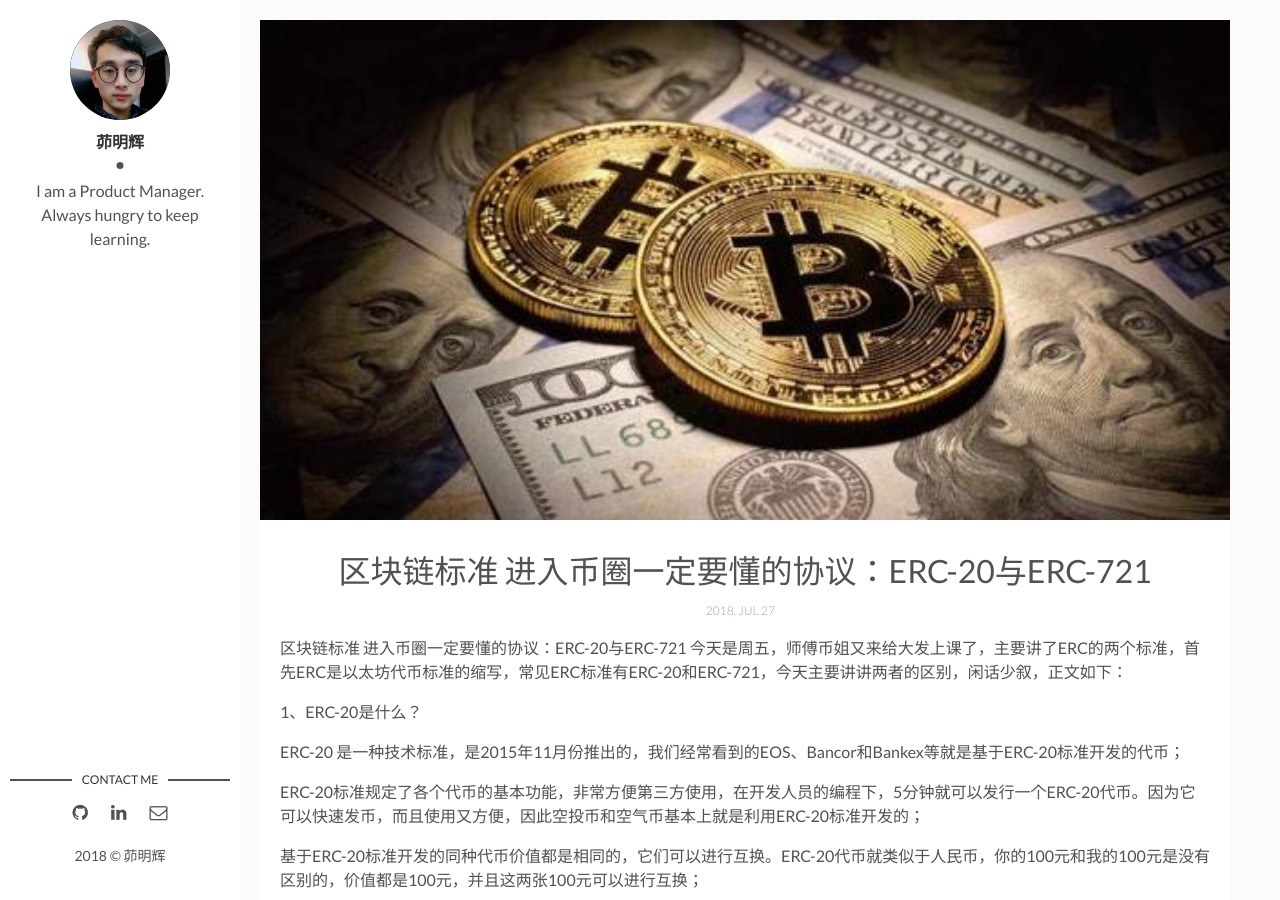
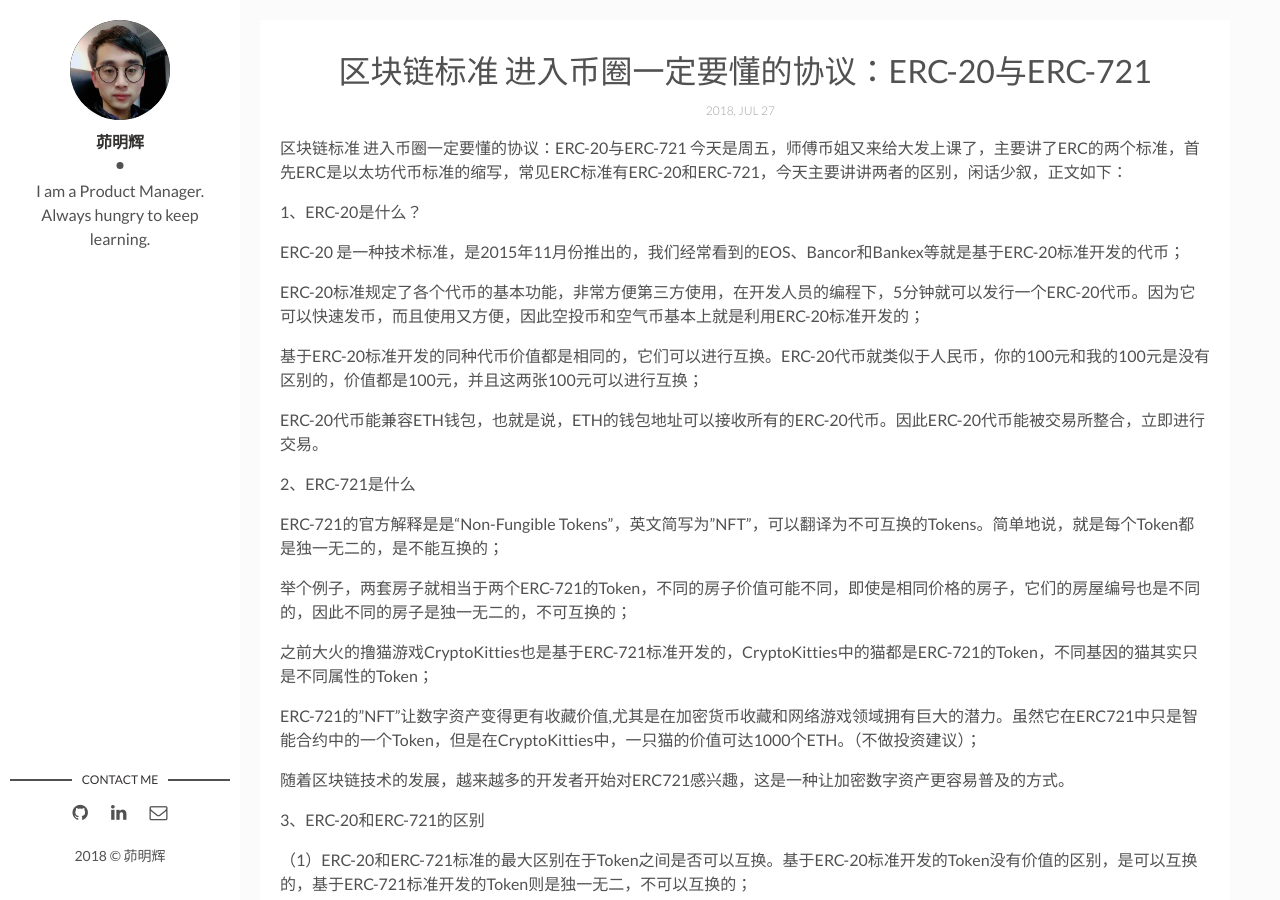
Before and after one commit to maominghui/maominghui.github.io, a Jekyll site: the page built from _posts/2018-07-27-比特币知识.md, in a window 1280 px wide and 900 px high. Built offline with Jekyll 4.4.1, drawn with Linux system fonts in a browser that asks for light colours; comment, search, counter and statistics services are not loaded.

Commit message:
删除图片

```diff
--- a/_posts/2018-07-27-比特币知识.md
+++ b/_posts/2018-07-27-比特币知识.md
@@ -3,7 +3,7 @@ layout: post
 title: 区块链标准 进入币圈一定要懂的协议：ERC-20与ERC-721
 date: 2018-07-27 13:32:20 +0300
 description: You’ll find this post in your `_posts` directory. Go ahead and edit it and re-build the site to see your changes. # Add post description (optional)
-img: 比特币.jpg # Add image post (optional)
+
 tags: [区块链]
 ---
 区块链标准 进入币圈一定要懂的协议：ERC-20与ERC-721
```
